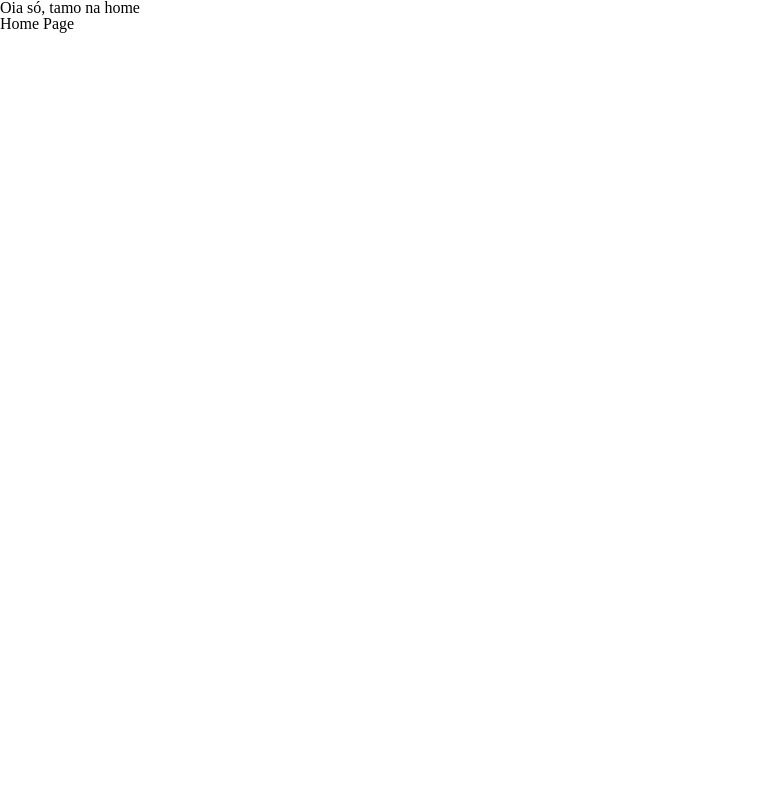
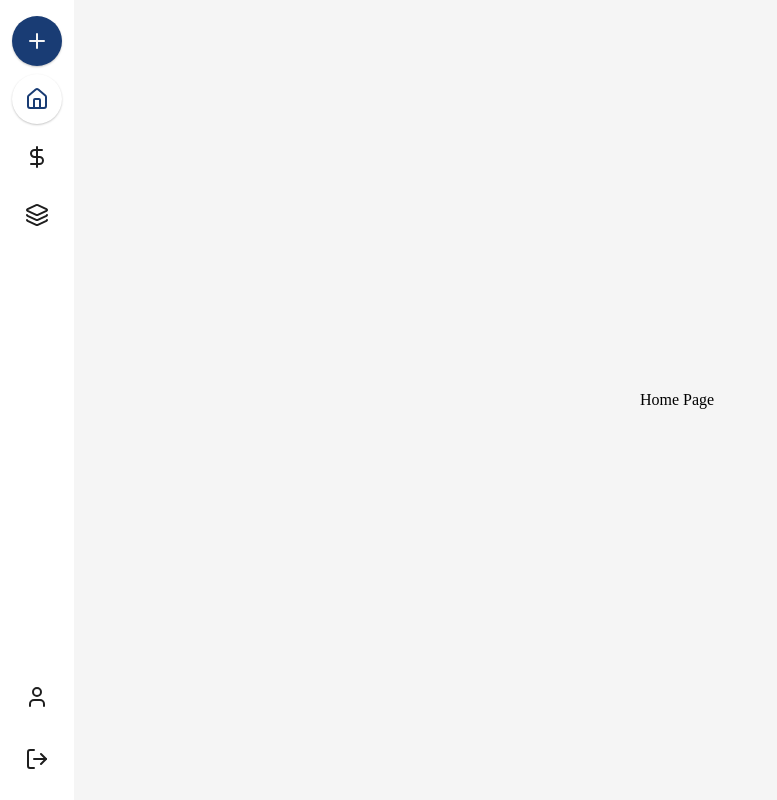
Before and after one commit to PoeNaConta/poe-na-conta-front, a React (Vite) app: page / in a window 1280 px wide. Shown: the whole page, without its empty margins (0-777 px from the left). Built offline with nearby package versions, Linux system fonts and the light colour scheme; sample sign-in values are in the browser's storage.

Commit message:
feat: add sidebar to layout

```diff
--- a/src/pages/_with-sidebar-layout/layout.tsx
+++ b/src/pages/_with-sidebar-layout/layout.tsx
@@ -1,9 +1,7 @@
-import {
-  createFileRoute,
-  Link,
-  Outlet,
-  redirect,
-} from '@tanstack/react-router';
+import CenterLayout from '@components/center-layout';
+import Sidebar from '@components/sidebar';
+import Stack from '@components/stack';
+import { createFileRoute, Outlet, redirect } from '@tanstack/react-router';
 
 export const Route = createFileRoute('/_with-sidebar-layout')({
   beforeLoad: () => {
@@ -14,10 +12,12 @@ export const Route = createFileRoute('/_with-sidebar-layout')({
 
 function RouteComponent() {
   return (
-    <div>
-      <Link to="/"></Link>
-      Oia só, tamo na home
-      <Outlet />
-    </div>
+    <Stack direction="row" space="none" align="stretch" fullHeight>
+      <Sidebar />
+
+      <CenterLayout>
+        <Outlet />
+      </CenterLayout>
+    </Stack>
   );
 }
```
